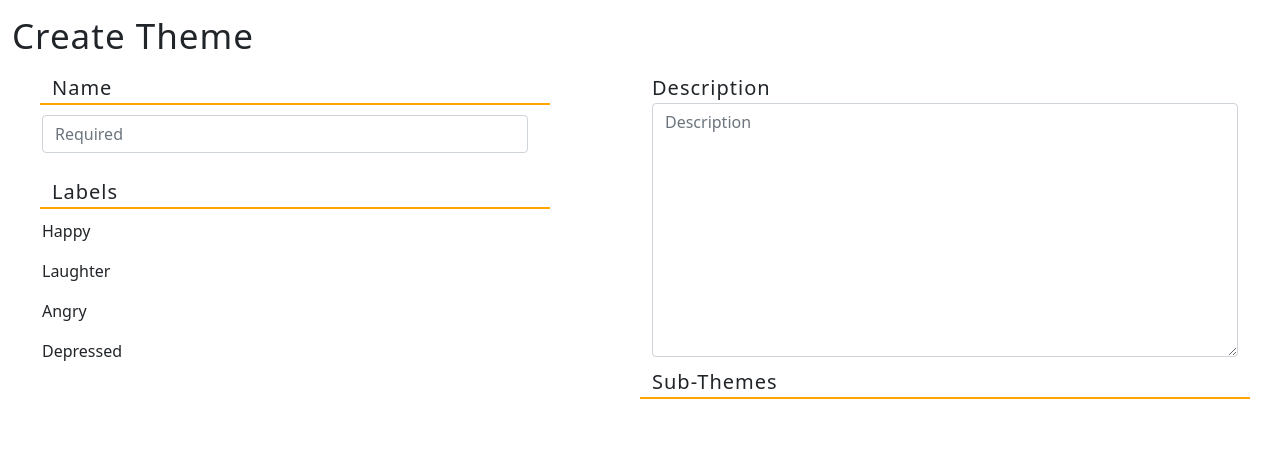
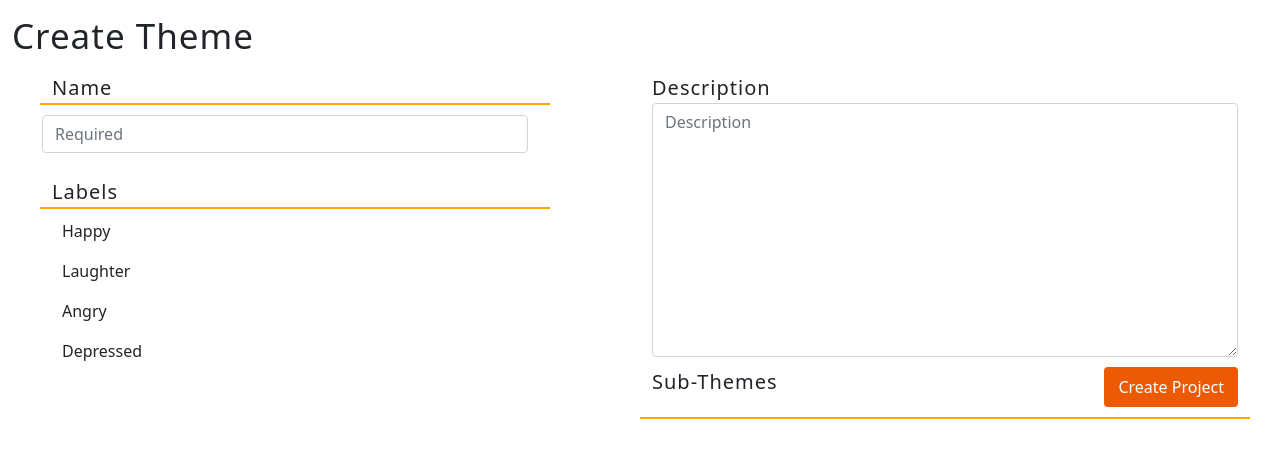
Before and after one commit to muctadir/lama, an Angular app in the folder frontend/: page /createTheme in a window 1280 px wide. Shown: the top 458 px of the page. Built offline with nearby package versions, Linux system fonts and the light colour scheme.

Commit message:
Added Sub themes button work in progress

```diff
--- a/frontend/src/app/create-theme/create-theme.component.html
+++ b/frontend/src/app/create-theme/create-theme.component.html
@@ -46,7 +46,13 @@
                 </div>
                  <!-- Sub-themes section -->
                  <div class="col-12" id="subThemes">
-                    <span>Sub-Themes</span><span></span>
+                    <span>
+                        Sub-Themes
+                    </span>
+                    <span>
+                        <button type="button" class="btn btn-secondary text-nowrap" id="addSubthemeButton" (click)="notImplemented()">
+                        Create Project</button>
+                    </span>
                 </div>
             </div>
         </div>
--- a/frontend/src/app/create-theme/create-theme.component.scss
+++ b/frontend/src/app/create-theme/create-theme.component.scss
@@ -35,7 +35,7 @@
     border-bottom-color: orange;
 }
 #allLabels{
-    padding-left: 0px;
+    padding-left: 20px;
 }
 #allLabelsCol{
     padding-top: 10px;
@@ -45,9 +45,17 @@
 }
 #subThemes{
     padding-top: 10px;
+    padding-bottom: 10px;
     border-bottom: 2px;
     border-bottom-style: solid;
     font-size: 20px;
     letter-spacing: 1px;
     border-bottom-color: orange
 }
+#addSubthemeButton{
+    background-color: #ED5A06;
+    border: 2px solid;
+    border-color: #ED5A06;
+    color: white;
+    float: right;
+}
```
